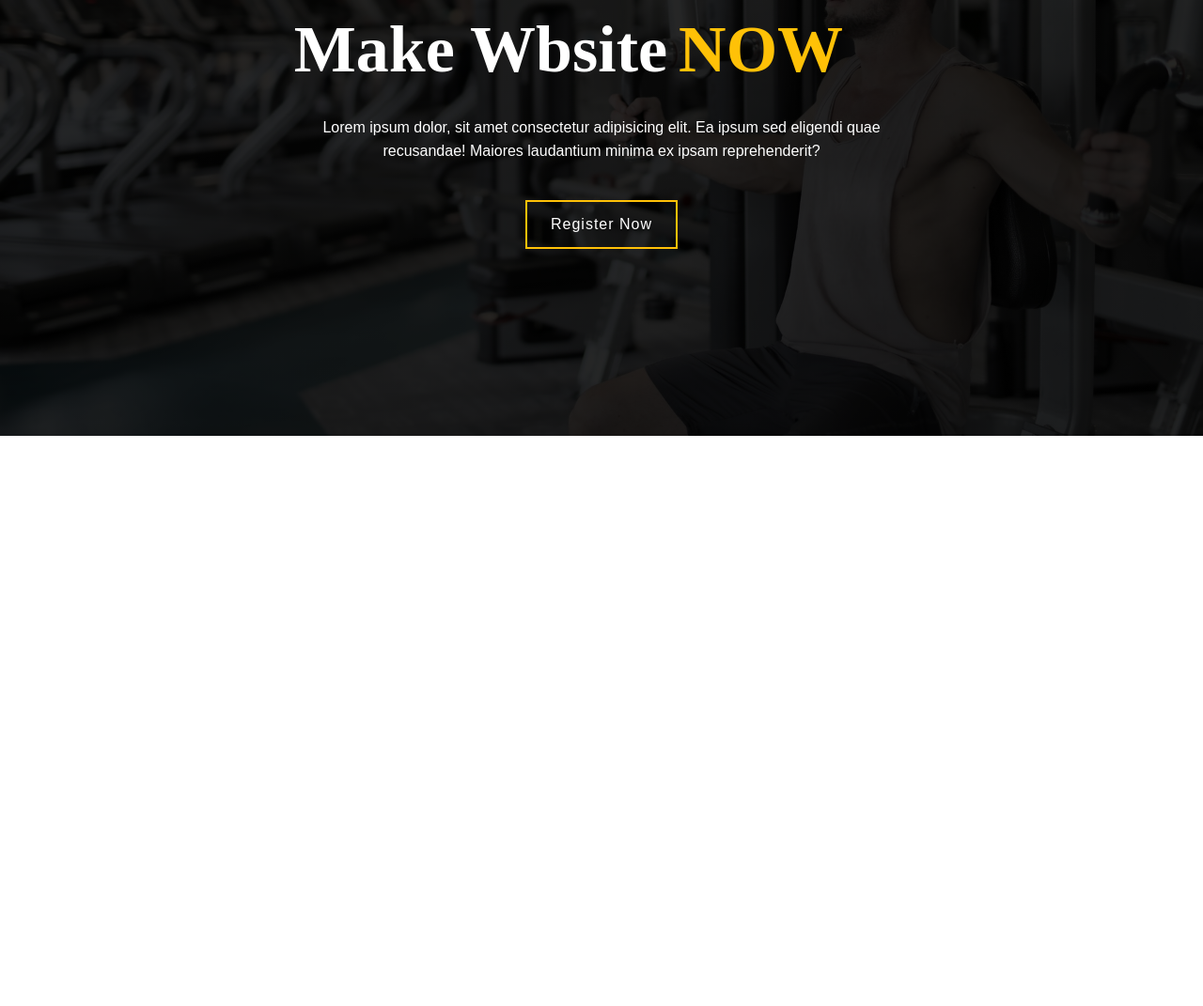
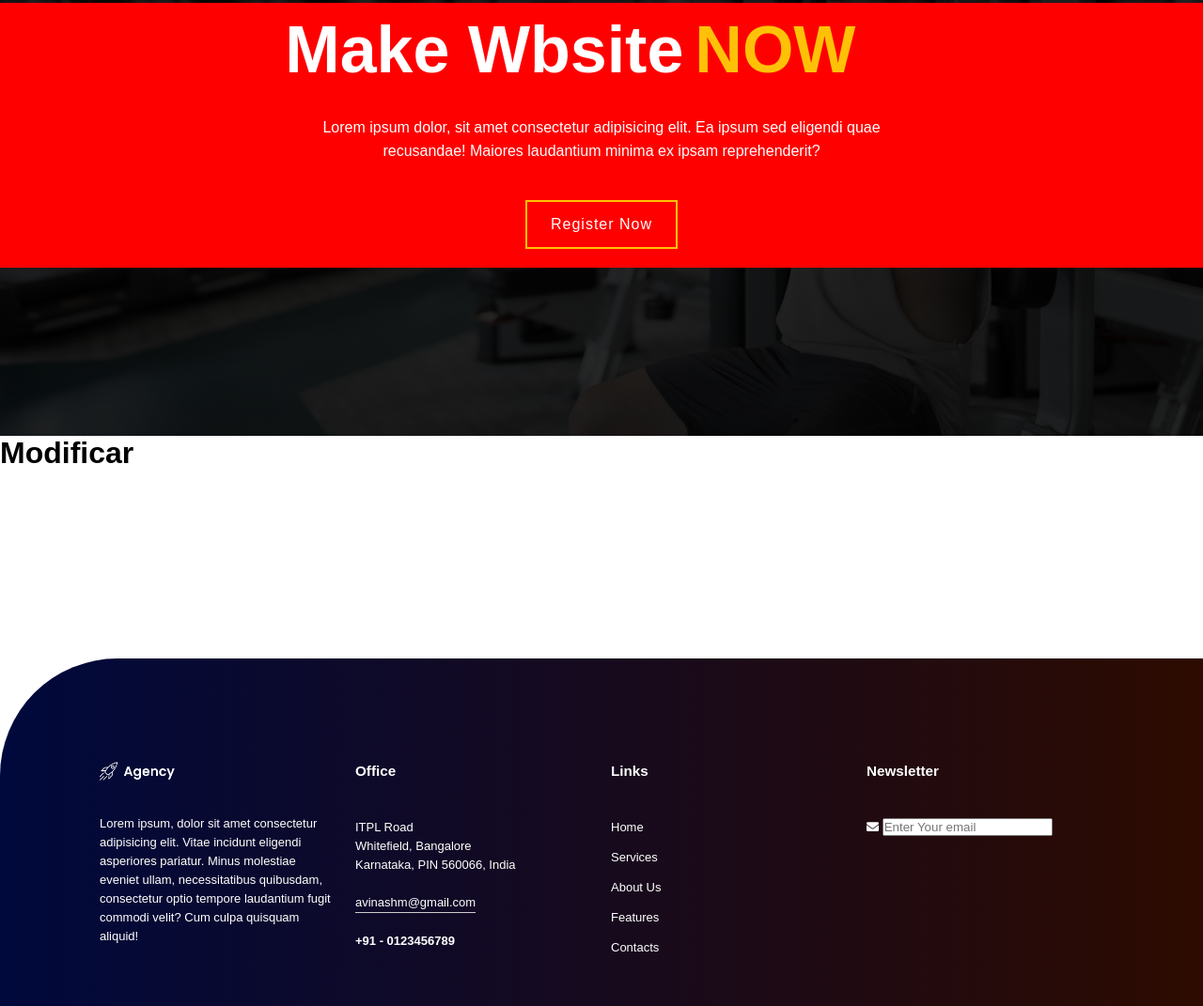
Before and after one commit to uglyboy1018/proyectos, a plain HTML site: page WebGym/MenuWeb/base.html in a window 1280 px wide. Shown: the part 336-1407 px from the top of the page at 94% size. Before the commit the page ends 800 px from the top, so only its background shows below. Drawn offline with Linux system fonts and the light colour scheme.

Commit message:
Modificacion plantilla base - incompleto
Aumento de footer en la plantilla

```diff
--- a/WebGym/MenuWeb/base.html
+++ b/WebGym/MenuWeb/base.html
@@ -5,10 +5,11 @@
     <meta http-equiv="X-UA-Compatible" content="IE=edge">
     <meta name="viewport" content="width=device-width, initial-scale=1.0">
     <link rel="stylesheet" type="text/css" href="../css/base.css">
+    <link rel="stylesheet" href="https://cdnjs.cloudflare.com/ajax/libs/font-awesome/5.15.3/css/all.min.css">
     <title>Base</title>
 </head>
 <body>
-    <div class="banner">
+    <section class="banner">
         <div class="navbar">
             <img src="../img/nuestros_especialistas/logo.png" class="logo">
             <ul><!-- listas no ordenadas -->
@@ -31,9 +32,57 @@
             </div>
             <!-- alt+z ajuste de palabra -->
             <p>Lorem ipsum dolor, sit amet consectetur adipisicing elit. Ea ipsum sed eligendi quae <br>recusandae! Maiores laudantium minima ex ipsam reprehenderit?</p>
+
             <button type="button">Register Now</button>
         </div>
+    </section>
+
+
+
+    <h1>Modificar</h1>
+
+
+
+
+    <div class="container_1">
+
+        <footer>
+            <div class="row">
+                <div class="col" class="logo">
+                    <img src="../img/nuestros_especialistas/logo.png" class="logo">
+                    <p>Lorem ipsum, dolor sit amet consectetur adipisicing elit. Vitae incidunt eligendi asperiores pariatur. Minus molestiae eveniet ullam, necessitatibus quibusdam, consectetur optio tempore laudantium fugit commodi velit? Cum culpa quisquam aliquid!</p>
+                </div>
+                <div class="col">
+                    <h3>Office</h3>
+                    <p>ITPL Road</p>
+                    <p>Whitefield, Bangalore</p>
+                    <p>Karnataka, PIN 560066, India</p>
+                    <p class="email-id">avinashm@gmail.com</p>
+                    <h4>+91 -  0123456789</h4>
+
+
+                </div>
+                <div class="col">
+                    <h3>Links</h3>
+                    <ul>
+                        <li><a href="#">Home</a></li>
+                        <li><a href="#">Services</a></li>
+                        <li><a href="#">About Us</a></li>
+                        <li><a href="#">Features</a></li>
+                        <li><a href="#">Contacts</a></li>
+                    </ul>
+                </div>
+                <div class="col">
+                    <h3>Newsletter</h3>
+                    <form>
+                        <i class="fas fa-envelope"></i>
+                        <input type="email" placeholder="Enter Your email" required>
+                    </form>
+                </div>
+            </div>
+        </footer>
     </div>
+
 
 </body>
 </html>
--- a/WebGym/css/base.css
+++ b/WebGym/css/base.css
@@ -1,7 +1,11 @@
 *{
     margin: 0;
     padding: 0;
+    font-family: 'poppins', sans-serif;
+    box-sizing: border-box;
 }
+
+/*Cabecera*/
 
 .banner{
     width: 100%;
@@ -15,6 +19,7 @@
     contain: la imagen se aumenta o disminuye de manera que pueda verse completa en una de las dimensiones (horizontal o vertical) y se repita en la otra dimensión.
     cover: la imagen se aumenta o disminuye de manera que ocupe todo el espacio disponible en una dimensión (horizontal o vertical) y se corta en la otra dimensión. */
     background-position: center;
+
     /* La propiedad background-position permite establecer la posición de la imagen de fondo. A esta propiedad hay que darle dos valores: la posición horizontal y la posición vertical.
 
     Los posibles valores de background-position son:
@@ -22,6 +27,7 @@
     valores numéricos (porcentajes o distancias)
     left, center y right: establecen la posición horizontal (izquierda, centro y derecha, respectivamente)
     top, center, bottom: establece la posición vertical (arriba, en medio, abajo, respectivamente) */
+
 
 }
 
@@ -99,6 +105,8 @@
     /* transform te permite modificar el espacio de coordenadas del modelo de formato visual CSS */
     text-align: center;
     color: #fff;
+    background: red;
+
 }
 
 .title{
@@ -147,6 +155,7 @@ button{
     a la izquierda y derecha 25px con el elemento contenedor button*/
     margin: 20px;
     font-size: 16px;
+
     letter-spacing: 1px;
     border: 2px solid #ffc107;
     color: #fff;
@@ -164,3 +173,97 @@ button:hover{
     color: #000;
     /*-----*/
 }
+
+/*End Cabecera*/
+
+
+
+/*Footer*/
+/* body{
+    background: #eef8ff;
+
+} */
+
+.container_1{
+    width: 100%;
+    /* background: green; */
+    margin-top: 200px;
+}
+
+
+ footer{
+    width: 100%;
+    position: absolute;
+    /* bottom: 0; */
+    background: linear-gradient(to right, #00093c, #2d0b00);
+    color: #fff;
+    padding: 100px 0 30px;
+
+    border-top-left-radius: 125px;
+    font-size: 13px;
+    line-height:20px;
+
+    margin: auto;
+
+}
+
+.row{
+    width: 85%;
+
+    margin: auto;
+    display: flex;
+    flex-wrap: wrap;
+    /* flex-wrap:establece si los elementos se colocan en una sola línea o en varias
+    no-wrap: los elementos se colocan en una sola línea.
+    wrap: los elementos se colocan en varias líneas si no caben en una sola línea.
+    wrap-reverse: los elementos se colocan en varias líneas si no caben en una sola línea, pero las líneas se muestran de abajo arriba.  */
+
+    align-items: flex-start;
+    /* align-items establece la forma en que se alinean los elementos en la dirección secundaria */
+    justify-content:space-between;
+    /* justify-content establece la forma en que se reparte el espacio libre disponible en la dirección principal.
+    flex-start: los elementos se sitúan al principio de la dirección principal, es decir, el espacio disponible se sitúa al final
+    flex-end: los elementos se sitúan al final de la dirección principal, es decir, el espacio disponible se sitúa al principio.
+    center: los elementos se sitúan en el centro de la dirección principal, es decir, el espacio disponible se reparte entre el principio y el final.
+    space-between: el espacio disponible se reparte entre los elementos.  */
+
+}
+
+.col{
+    flex-basis: 25%;
+    padding: 10px;
+
+}
+
+.logo{
+    width: 80px;
+    margin-bottom: 30px;
+
+}
+
+.col h3{
+    width: fit-content;
+    /*-----*/
+    margin-bottom: 40px;
+    position: relative;
+}
+
+
+.email-id{
+    width: fit-content;
+    border-bottom: 1px solid #ccc;
+    margin: 20px 0;
+}
+
+ul li{
+    list-style: none;
+    margin-bottom: 12px;
+}
+
+ul li a{
+    text-decoration: none;
+    color: #fff;
+}
+
+
+/*End Footer*/
```
Also changed, not shown: Recordatorios/base.txt.
